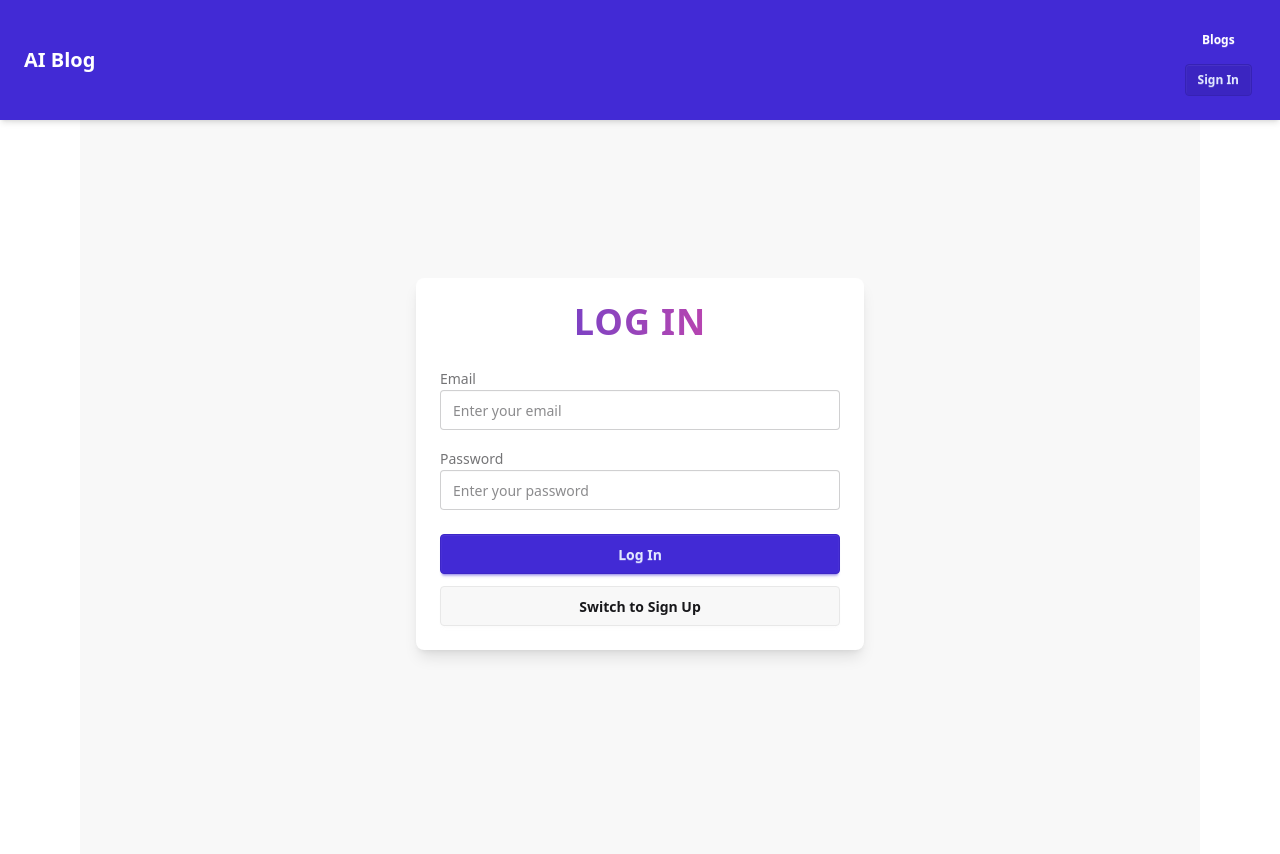
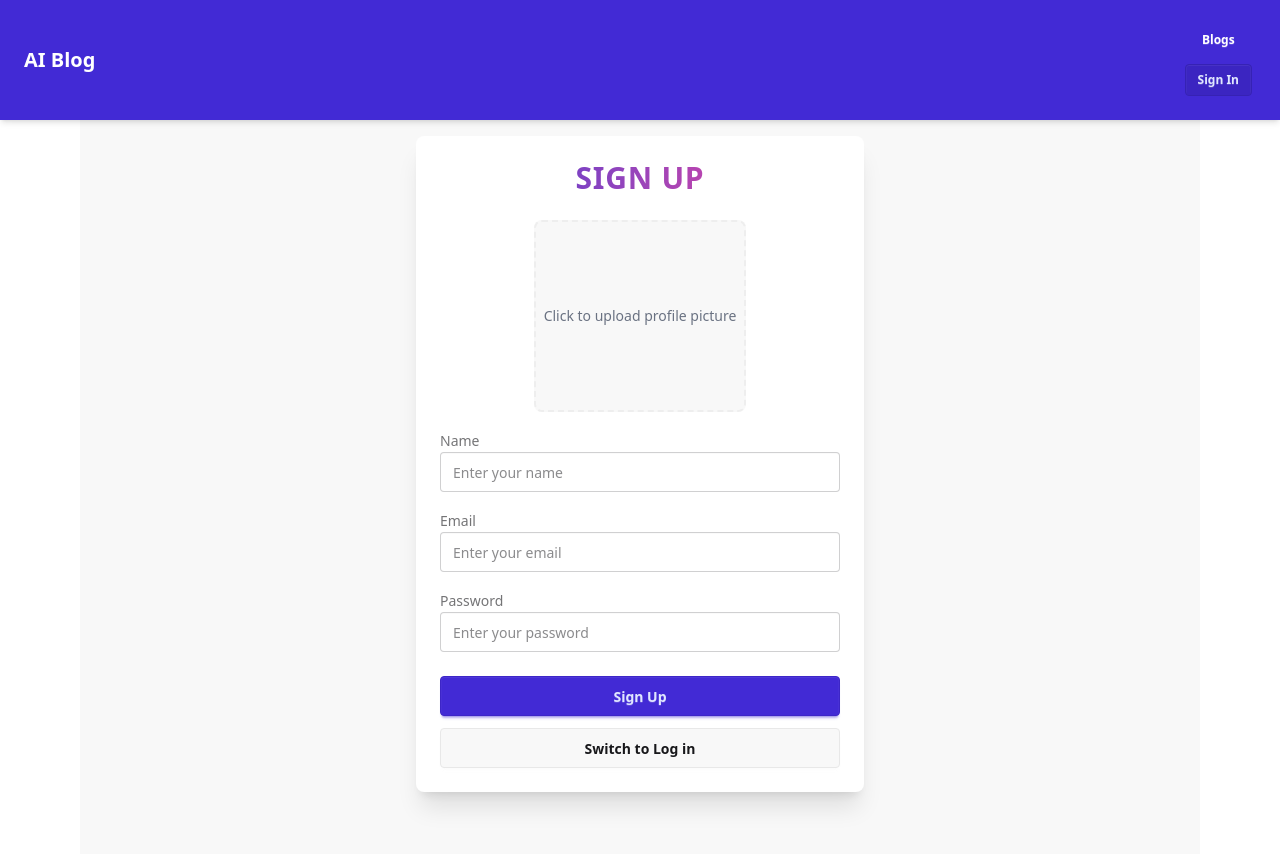
Before and after one commit to Shivam24S/Ai-powered-blog-platform-, a React (Vite) app in the folder frontend/: page / in a window 1280 px wide. Shown: the top 854 px of the page. Built offline with nearby package versions, Linux system fonts and the light colour scheme; no server answers.

Commit message:
user form for sign up and update and authslicer  updated

```diff
--- a/frontend/shared/formElements/ImageUpload.jsx
+++ b/frontend/shared/formElements/ImageUpload.jsx
@@ -18,7 +18,7 @@ const ImageUpload = ({ name, id, placeholder, onImageSelect, previewUrl }) => {
   };
 
   return (
-    <div className="form-control w-full max-w-xs mx-auto">
+    <div className="form-control w-half max-w-xs mx-auto">
       <input
         type="file"
         name={name}
--- a/frontend/src/App.jsx
+++ b/frontend/src/App.jsx
@@ -4,9 +4,10 @@ import { QueryClientProvider } from "@tanstack/react-query";
 import MainNavigation from "./routes/MainNavigation";
 import Auth from "./auth/Auth";
 import Blogs from "./blogs/Blogs";
-import Signup from "./auth/Signup";
+import UserForm from "./auth/UserForm";
 import { queryClient } from "../utils/http";
 import User from "./users/User";
+import ProtectedRoute from "./routes/ProtectedRoute";
 
 const App = () => {
   const router = createBrowserRouter([
@@ -24,7 +25,7 @@ const App = () => {
         },
         {
           path: "signup",
-          element: <Signup />,
+          element: <UserForm />,
         },
         {
           path: "profile",
--- a/frontend/src/auth/Auth.jsx
+++ b/frontend/src/auth/Auth.jsx
@@ -1,11 +1,11 @@
 import { useSelector } from "react-redux";
 import SignIn from "./SignIn";
-import Signup from "./Signup"; //
+import UserForm from "./UserForm"; //
 
 const Auth = () => {
-  const isLogin = useSelector((state) => state.auth.isLogin);
+  const isLoginMode = useSelector((state) => state.auth.isLoginMode);
 
-  return <>{isLogin ? <SignIn /> : <Signup />}</>;
+  return <>{isLoginMode === true ? <SignIn /> : <UserForm />}</>;
 };
 
 export default Auth;
--- a/frontend/src/auth/Signin.jsx
+++ b/frontend/src/auth/Signin.jsx
@@ -27,9 +27,13 @@ const SignIn = () => {
   const { mutate, isPending } = useMutation({
     mutationFn: (data) =>
       httpRequest({ url: "/user/login", method: "POST", body: data }),
-    onSuccess: (data) => {
-      dispatch(authActions.login());
-      dispatch(authActions.setCurrentUser(data.user));
+    onSuccess: (responseData) => {
+      dispatch(
+        authActions.login({
+          user: responseData.user,
+          token: responseData.token,
+        })
+      );
       navigate("/profile");
     },
     onError: (err) => {
@@ -86,7 +90,7 @@ const SignIn = () => {
                     variant="secondary"
                     size="md"
                     className="w-full"
-                    to="/signup"
+                    onClick={() => dispatch(authActions.setLoginMode(false))}
                   >
                     Switch to Sign Up
                   </Button>
--- a/frontend/src/auth/Signup.jsx
+++ b/frontend/src/auth/UserForm.jsx
@@ -3,7 +3,7 @@ import { Formik, Form, ErrorMessage } from "formik";
 import * as Yup from "yup";
 import { useMutation } from "@tanstack/react-query";
 import { useNavigate } from "react-router-dom";
-import { useDispatch } from "react-redux";
+import { useDispatch, useSelector } from "react-redux";
 
 import Button from "../../shared/formElements/Button";
 import InputField from "../../shared/formElements/InputField";
@@ -13,36 +13,44 @@ import { httpRequest } from "../../utils/http";
 import { authActions } from "../store/features/authSlicer";
 import ImageUpload from "../../shared/formElements/ImageUpload";
 
-const SignupSchema = Yup.object().shape({
+const UserFormSchema = Yup.object().shape({
   name: Yup.string().min(2, "Too Short!").required("Name is required"),
   email: Yup.string().email("Invalid email").required("Email is required"),
   password: Yup.string()
-    .min(6, "Password must be at least 6 characters")
-    .required("Password is required"),
+    .min(6, "Too short")
+    .when("isEditMode", {
+      is: false,
+      then: (schema) => schema.required("Password is required"),
+    }),
 });
 
-const Signup = () => {
+const UserForm = ({ isEditMode = false }) => {
   const [errorState, setErrorState] = useState(null);
-
   const navigate = useNavigate();
   const dispatch = useDispatch();
+
+  const { currentUser: user, token } = useSelector((state) => state.auth);
 
   const { mutate, isPending } = useMutation({
     mutationFn: async (formData) =>
       httpRequest({
-        url: "/user/registerUser",
-        method: "POST",
+        url: isEditMode ? "/user" : "/user/registerUser",
+        method: isEditMode ? "PATCH" : "POST",
         body: formData,
-        isMultipart: true,
+        headers: isEditMode ? { Authorization: `Bearer ${token}` } : {},
       }),
-    onSuccess: (data) => {
-      dispatch(authActions.setCurrentUser(data.user));
+    onSuccess: (responseData) => {
+      dispatch(
+        authActions.login({
+          user: responseData.user,
+          token: responseData.token,
+        })
+      );
       setTimeout(() => {
-        navigate("/profile");
+        navigate(isEditMode ? "/profile" : "/profile");
       }, 300);
     },
     onError: (err) => {
-      console.log(err.message);
       setErrorState(err?.response?.data?.message || "Something went wrong!");
     },
   });
@@ -50,54 +58,49 @@ const Signup = () => {
   return (
     <section className="flex justify-center items-center min-h-screen bg-base-200 px-4 relative">
       <div className="card w-full max-w-md bg-base-100 shadow-xl p-6 z-10">
-        <h2 className="text-4xl font-bold text-center mb-6 bg-gradient-to-r from-primary to-secondary text-transparent bg-clip-text uppercase tracking-wide">
-          Sign Up
+        <h2 className="text-3xl font-bold text-center mb-6 bg-gradient-to-r from-primary to-secondary text-transparent bg-clip-text uppercase tracking-wide">
+          {isEditMode ? "Edit Profile" : "Sign Up"}
         </h2>
 
         <Formik
+          enableReinitialize
           initialValues={{
             profilePic: null,
-            name: "",
-            email: "",
+            name: isEditMode && user ? user.name : "",
+            email: isEditMode && user ? user.email : "",
             password: "",
           }}
-          validationSchema={SignupSchema}
+          validationSchema={UserFormSchema}
           onSubmit={(values, { setSubmitting, resetForm }) => {
             const formData = new FormData();
-            if (values.profilePic) {
+            if (values.profilePic)
               formData.append("profilePic", values.profilePic);
-            }
             formData.append("name", values.name);
             formData.append("email", values.email);
-            formData.append("password", values.password);
+            if (!isEditMode) formData.append("password", values.password);
 
             mutate(formData, {
-              onError: () => {
-                resetForm();
-              },
-              onSettled: () => {
-                setSubmitting(false);
-              },
+              onError: () => resetForm(),
+              onSettled: () => setSubmitting(false),
             });
           }}
         >
           {({ setFieldValue }) => (
             <Form className="space-y-4">
-              <div className="flex justify-center mb-4">
-                <div className="flex flex-col items-center">
+              <div className="flex justify-center">
                 <ImageUpload
                   name="profilePic"
                   id="profilePic"
-                    placeholder="click to upload Profile Picture"
+                  placeholder="Click to upload profile picture"
+                  previewUrl={isEditMode ? user?.profilePic : null}
                   onImageSelect={(file) => setFieldValue("profilePic", file)}
                 />
+              </div>
               <ErrorMessage
                 name="profilePic"
                 component="div"
-                    className="text-sm text-error mt-2 text-center"
+                className="text-sm text-error mt-1 text-center"
               />
-                </div>
-              </div>
 
               <InputField
                 label="Name"
@@ -113,12 +116,14 @@ const Signup = () => {
                 placeholder="Enter your email"
               />
 
+              {!isEditMode && (
                 <InputField
                   label="Password"
                   name="password"
                   type="password"
                   placeholder="Enter your password"
                 />
+              )}
 
               <div className="space-y-3 pt-2">
                 <Button
@@ -128,16 +133,22 @@ const Signup = () => {
                   size="md"
                   className="w-full"
                 >
-                  {isPending ? "Signing up..." : "Sign Up"}
+                  {isPending
+                    ? isEditMode
+                      ? "Updating..."
+                      : "Signing up..."
+                    : isEditMode
+                    ? "Update Profile"
+                    : "Sign Up"}
                 </Button>
 
-                {!isPending && (
+                {!isPending && !isEditMode && (
                   <Button
                     type="button"
                     variant="secondary"
                     size="md"
                     className="w-full"
-                    to="/"
+                    onClick={() => dispatch(authActions.setLoginMode(true))}
                   >
                     Switch to Log in
                   </Button>
@@ -150,7 +161,11 @@ const Signup = () => {
 
       {isPending && (
         <div className="absolute inset-0 flex items-center justify-center bg-black/30 z-50">
-          <LoadingSpinner loadingText="Creating your account..." />
+          <LoadingSpinner
+            loadingText={
+              isEditMode ? "Updating profile..." : "Creating your account..."
+            }
+          />
         </div>
       )}
 
@@ -161,4 +176,4 @@ const Signup = () => {
   );
 };
 
-export default Signup;
+export default UserForm;
--- a/frontend/src/routes/NavLinks.jsx
+++ b/frontend/src/routes/NavLinks.jsx
@@ -2,13 +2,13 @@ import { NavLink } from "react-router-dom";
 import { useSelector } from "react-redux";
 
 const NavLinks = ({ onLinkClick }) => {
-  const currentUser = useSelector((state) => state.auth.currentUser);
+  const isAuthenticated = useSelector((state) => state.auth.isAuthenticated);
 
   const links = [
     { to: "blogs", label: "Blogs" },
-    !currentUser && { to: "/", label: "Sign In" },
-    currentUser && { to: "writeBlog", label: "Write Blog" },
-    currentUser && { to: "profile", label: "My Profile" },
+    !isAuthenticated && { to: "/", label: "Sign In" },
+    isAuthenticated && { to: "writeBlog", label: "Write Blog" },
+    isAuthenticated && { to: "profile", label: "My Profile" },
   ].filter(Boolean);
 
   return (
--- a/frontend/src/store/features/authSlicer.jsx
+++ b/frontend/src/store/features/authSlicer.jsx
@@ -2,24 +2,29 @@ import { createSlice } from "@reduxjs/toolkit";
 
 const initialState = {
   isAuthenticated: false,
-  isLogin: true,
+  isLoginMode: false,
   currentUser: null,
+  token: null,
 };
 
 const authSlicer = createSlice({
   name: "auth",
   initialState,
   reducers: {
-    login(state) {
+    login(state, action) {
+      const { user, token } = action.payload;
       state.isAuthenticated = true;
+      state.currentUser = user;
+      state.token = token;
+      state.isLoginMode = false;
     },
     logout(state) {
       state.isAuthenticated = false;
       state.currentUser = null;
+      state.token = null;
     },
-
-    setCurrentUser(state, action) {
-      state.currentUser = action.payload;
+    setLoginMode(state, action) {
+      state.isLoginMode = action.payload;
     },
   },
 });
--- a/frontend/src/users/User.jsx
+++ b/frontend/src/users/User.jsx
@@ -1,6 +1,7 @@
 import React from "react";
 import { useSelector } from "react-redux";
 import { Link } from "react-router-dom";
+import Button from "../../shared/formElements/Button";
 
 const User = () => {
   const user = useSelector((state) => state.auth.currentUser);
@@ -34,12 +35,12 @@ const User = () => {
 
           {/* Edit Button */}
           <div className="mt-4">
-            <Link
-              to="/edit-profile"
+            <Button
               className="btn btn-outline btn-primary w-full"
+              to="/editProfile"
             >
               Edit Profile
-            </Link>
+            </Button>
           </div>
         </div>
       </div>
```
Lines whose indentation alone changed are shown as unchanged.
